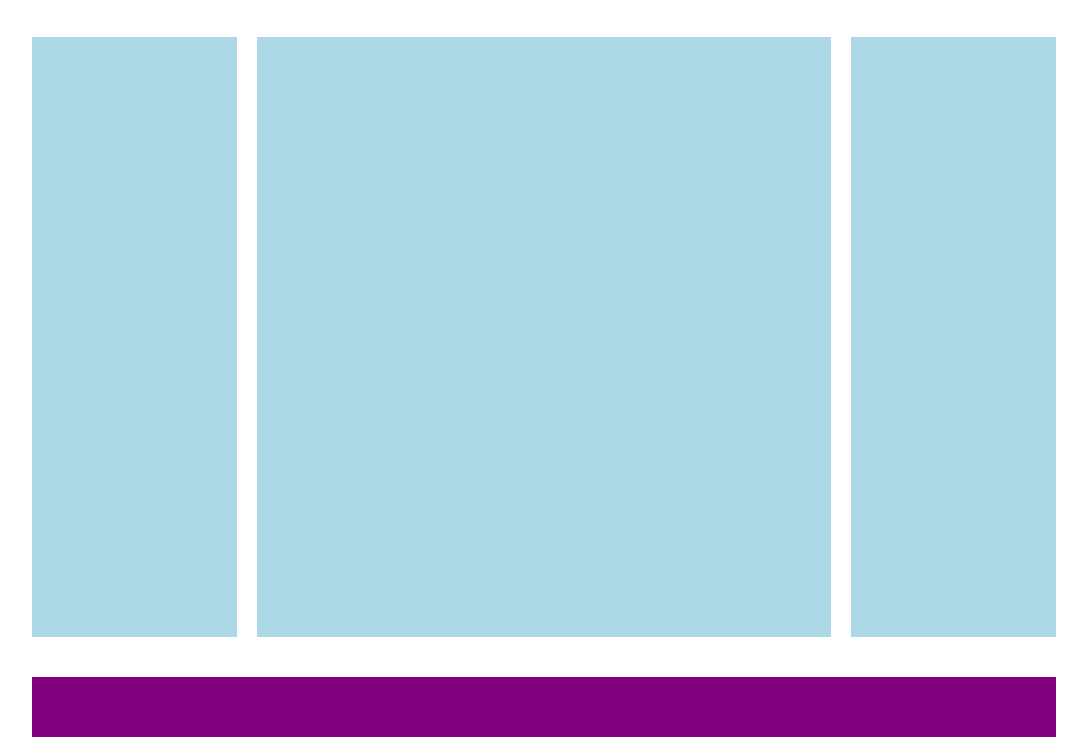
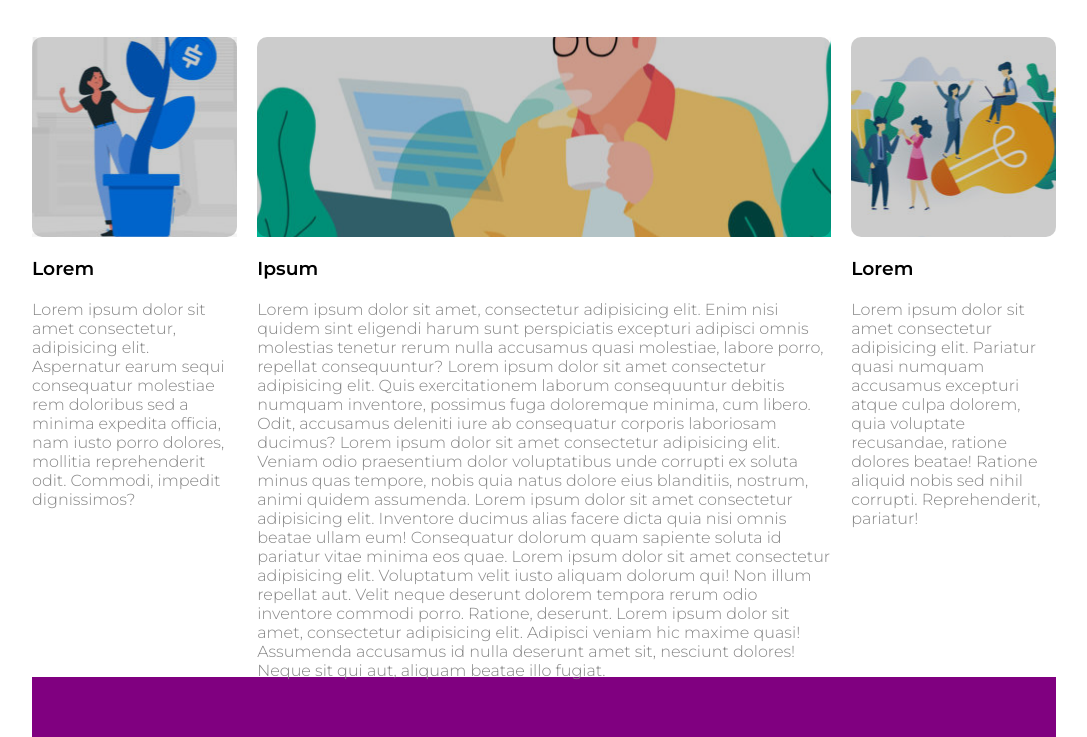
Before and after one commit to francescoferilli95/htmlcss-wp, a plain HTML site: page index.html in a window 1280 px wide. Shown: the part 741-1478 px from the top of the page, without its empty margins (96-1183 px from the left). Drawn offline with Linux system fonts and the light colour scheme.

Commit message:
impostazione immagini "Leadership"

```diff
--- a/css/main.css
+++ b/css/main.css
@@ -78,12 +78,17 @@ header .brand img {
 
 .hero .hero-img {
     border-radius: 10px;
-    background-image: url('../img/banner.jpg');
+    background: url('../img/banner.jpg');
     background-position: center;
-    opacity: 2;
     text-align: left;
     width: 1024px;
     height: 440px;
+}
+
+.hero .hero-img .opacity {
+    background-color: rgba(0, 0, 0, .2);
+    padding-bottom: 65px;
+    border-radius: 10px;
 }
 
  .hero .hero-img h1 {
@@ -118,7 +123,6 @@ header .brand img {
     width: 20%;
     height: 600px;
     margin-bottom: 20px;
-    background: lightblue;
 }
 
 .leadership .columns .col:nth-child(2) {
@@ -126,6 +130,37 @@ header .brand img {
     margin: 0 2%;
 }
 
+.col h3 {
+    margin-bottom: 20px;
+}
+
+.img-col1 {
+    background-image: url(../img/img-1.jpg);
+    background-position: center;
+}
+
+.img-col2 {
+    background-image: url(../img/img-2.jpg);
+    background-position: center;
+}
+
+.img-col3 {
+    background-image: url(../img/img-3.jpg);
+    background-position: center;
+}
+
+.img-col1 .darken1,
+.img-col2 .darken2,
+.img-col3 .darken3 {
+    height: 200px;
+    border-radius: 10px;
+    background-color: rgba(0, 0, 0, .2);
+    margin-bottom: 20px;
+}
+
+
+
+
 /*FOOTER*/
 
 footer {
--- a/index.html
+++ b/index.html
@@ -54,6 +54,7 @@
 
             <section class="hero">
                 <div class="hero-img">
+                    <div class="opacity">
                     <h1>
                         Pretium ac placerat dui interdum <br> nunc in eros urna morbi
                     </h1>
@@ -61,6 +62,7 @@
                         Lorem ipsum dolor sit amet, consectetur adi piscing elit. Ut viverra nisl <br> rutrum, pretium lectus nec, sagittis
                         dolor. Phasellus eleifend efficitur...
                     </p>
+                    </div>
                 </div>
             </section>
 
@@ -73,9 +75,27 @@
                 </div>
 
                 <div class="columns clearfix">
-                    <div class="col"></div>
-                    <div class="col"></div>
-                    <div class="col"></div>
+                    <div class="col">
+                        <div class="img-col1">
+                            <div class="darken1"></div>
+                        </div>
+                        <h3>Lorem</h3>
+                        <p>Lorem ipsum dolor sit amet consectetur, adipisicing elit. Aspernatur earum sequi consequatur molestiae rem doloribus sed a minima expedita officia, nam iusto porro dolores, mollitia reprehenderit odit. Commodi, impedit dignissimos?</p>
+                    </div>
+                    <div class="col">
+                        <div class="img-col2">
+                            <div class="darken2"></div>
+                        </div>
+                        <h3>Ipsum</h3>
+                        <p>Lorem ipsum dolor sit amet, consectetur adipisicing elit. Enim nisi quidem sint eligendi harum sunt perspiciatis excepturi adipisci omnis molestias tenetur rerum nulla accusamus quasi molestiae, labore porro, repellat consequuntur? Lorem ipsum dolor sit amet consectetur adipisicing elit. Quis exercitationem laborum consequuntur debitis numquam inventore, possimus fuga doloremque minima, cum libero. Odit, accusamus deleniti iure ab consequatur corporis laboriosam ducimus? Lorem ipsum dolor sit amet consectetur adipisicing elit. Veniam odio praesentium dolor voluptatibus unde corrupti ex soluta minus quas tempore, nobis quia natus dolore eius blanditiis, nostrum, animi quidem assumenda. Lorem ipsum dolor sit amet consectetur adipisicing elit. Inventore ducimus alias facere dicta quia nisi omnis beatae ullam eum! Consequatur dolorum quam sapiente soluta id pariatur vitae minima eos quae. Lorem ipsum dolor sit amet consectetur adipisicing elit. Voluptatum velit iusto aliquam dolorum qui! Non illum repellat aut. Velit neque deserunt dolorem tempora rerum odio inventore commodi porro. Ratione, deserunt. Lorem ipsum dolor sit amet, consectetur adipisicing elit. Adipisci veniam hic maxime quasi! Assumenda accusamus id nulla deserunt amet sit, nesciunt dolores! Neque sit qui aut, aliquam beatae illo fugiat.</p>
+                    </div>
+                    <div class="col">
+                        <div class="img-col3">
+                            <div class="darken3"></div>
+                        </div>
+                        <h3>Lorem</h3>
+                        <p>Lorem ipsum dolor sit amet consectetur adipisicing elit. Pariatur quasi numquam accusamus excepturi atque culpa dolorem, quia voluptate recusandae, ratione dolores beatae! Ratione aliquid nobis sed nihil corrupti. Reprehenderit, pariatur!</p>
+                    </div>
                 </div>
             </section>
         </main>
```
